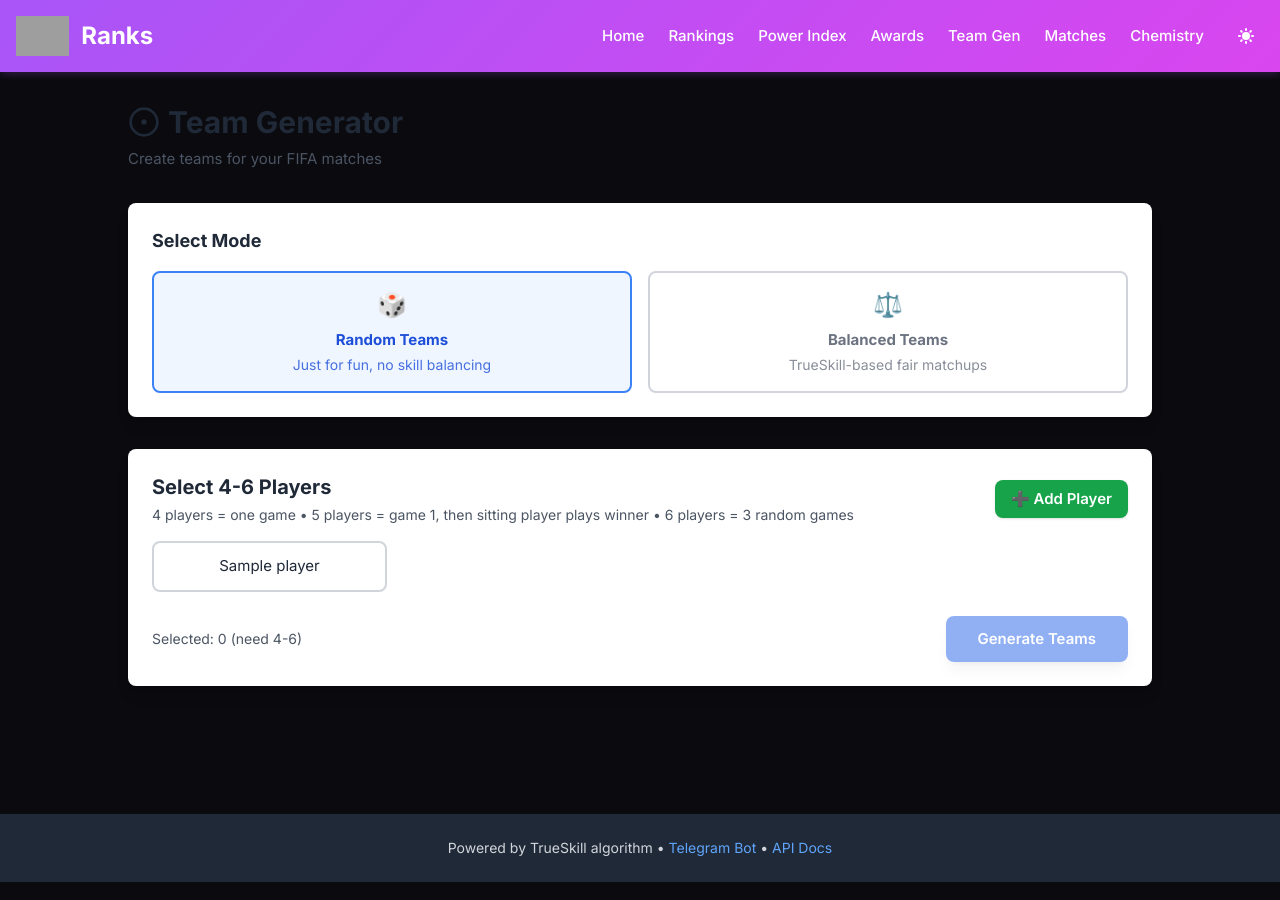
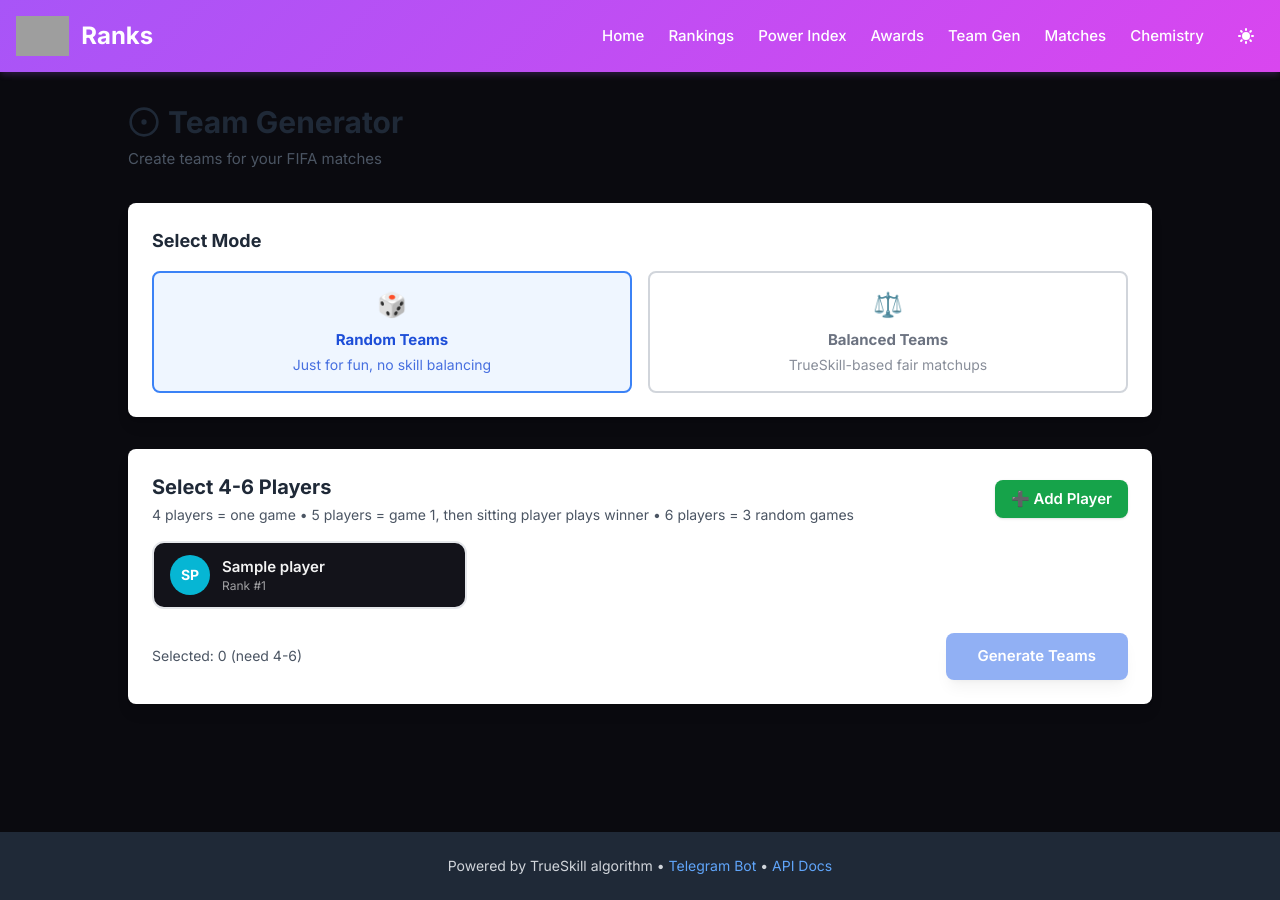
Before and after one commit to nkorobko/fifa-ranks, a FastAPI app: page /team-generator in a window 1280 px wide. Run offline with FastAPI, Linux system fonts and the light colour scheme; tables that the repository leaves empty hold one stand-in row (values such as "Sample post"); some libraries are stand-ins or nearby versions; grey boxes are pictures that could not be loaded.

Commit message:
Issue #31: Redesign player chips as avatar cards
- Add deterministic color generation from player names (13 pleasant colors)
- Display player avatars with initials in colored circles
- Show player rank as micro-stat below name
- Larger chip layout with better visual hierarchy
- Updated selected state with gradient background and glow
- Add hover effects with border color preview
- Initialize avatars on page load with correct colors for dark/light mode

```diff
--- a/backend/app/templates/team_generator.html
+++ b/backend/app/templates/team_generator.html
@@ -44,17 +44,42 @@
             </button>
         </div>
 
-        <div class="grid grid-cols-2 md:grid-cols-4 gap-3 mb-6">
+        <div class="grid grid-cols-2 md:grid-cols-3 gap-4 mb-6">
             {% for player in players %}
             <button type="button"
-                    class="player-select px-4 py-3 rounded-lg border-2 border-gray-300 dark:border-gray-600 bg-white dark:bg-gray-700 text-gray-800 dark:text-gray-100 hover:border-blue-400 dark:hover:border-blue-500 transition-all cursor-pointer"
+                    class="player-chip player-select flex items-center gap-3 px-4 py-3 rounded-xl border-2 border-gray-200 dark:border-gray-600 bg-raised hover:scale-102 transition-all cursor-pointer"
                     data-player-id="{{ player.id }}"
                     data-player-name="{{ player.name }}"
                     onclick="togglePlayerSelection(this)">
-                {{ player.name }}
+                <div class="player-avatar w-10 h-10 rounded-full flex items-center justify-center text-white font-bold text-sm flex-shrink-0"
+                     style="background-color: var(--player-color-{{ loop.index }});">
+                </div>
+                <div class="flex-1 text-left">
+                    <div class="font-semibold">{{ player.name }}</div>
+                    <div class="text-xs text-secondary">Rank #{{ loop.index }}</div>
+                </div>
             </button>
+            <style>
+                :root {
+                    --player-color-{{ loop.index }}: {{ ['#ef4444', '#f97316', '#f59e0b', '#10b981', '#06b6d4', '#3b82f6', '#8b5cf6', '#d946ef', '#ec4899', '#14b8a6', '#84cc16', '#6366f1', '#a855f7'][loop.index0 % 13] }};
+                }
+            </style>
             {% endfor %}
         </div>
+
+        <script>
+            // Initialize player avatars with initials
+            document.addEventListener('DOMContentLoaded', () => {
+                document.querySelectorAll('.player-chip').forEach(chip => {
+                    const name = chip.dataset.playerName;
+                    const avatar = chip.querySelector('.player-avatar');
+                    avatar.textContent = getPlayerInitials(name);
+
+                    const color = getPlayerColor(name);
+                    avatar.style.backgroundColor = document.documentElement.classList.contains('dark') ? color.dark : color.light;
+                });
+            });
+        </script>
 
         <div class="flex justify-between items-center">
             <div id="selection-count" class="text-sm text-gray-600 dark:text-gray-400">
@@ -114,15 +139,19 @@
 
 <style>
     .player-select.selected {
-        border-color: #3b82f6 !important;
-        background-color: #eff6ff !important;
-        color: #1d4ed8 !important;
-        font-weight: 600 !important;
+        border-color: #667eea !important;
+        background: linear-gradient(135deg, #667eea15, #764ba215) !important;
+        box-shadow: 0 0 0 3px rgba(102, 126, 234, 0.2) !important;
+        transform: scale(1.02);
     }
     .dark .player-select.selected {
-        border-color: #60a5fa !important;
-        background-color: rgba(30, 58, 138, 0.3) !important;
-        color: #93c5fd !important;
+        border-color: #818cf8 !important;
+        background: linear-gradient(135deg, #667eea25, #764ba225) !important;
+        box-shadow: 0 0 0 3px rgba(129, 140, 248, 0.3) !important;
+    }
+
+    .player-chip:hover:not(.selected) {
+        border-color: #667eea50 !important;
     }
 
     .mode-btn {
@@ -152,6 +181,43 @@
     const selectedPlayers = new Set();
     const playerNames = new Map();
     let currentMode = 'random'; // 'random' or 'balanced'
+
+    // Generate deterministic color from player name
+    function getPlayerColor(name) {
+        let hash = 0;
+        for (let i = 0; i < name.length; i++) {
+            hash = name.charCodeAt(i) + ((hash << 5) - hash);
+        }
+
+        // Predefined pleasant colors for light and dark mode
+        const colors = [
+            { light: '#ef4444', dark: '#f87171', name: 'red' },      // Red
+            { light: '#f97316', dark: '#fb923c', name: 'orange' },   // Orange
+            { light: '#f59e0b', dark: '#fbbf24', name: 'amber' },    // Amber
+            { light: '#84cc16', dark: '#a3e635', name: 'lime' },     // Lime
+            { light: '#10b981', dark: '#34d399', name: 'emerald' },  // Emerald
+            { light: '#14b8a6', dark: '#2dd4bf', name: 'teal' },     // Teal
+            { light: '#06b6d4', dark: '#22d3ee', name: 'cyan' },     // Cyan
+            { light: '#3b82f6', dark: '#60a5fa', name: 'blue' },     // Blue
+            { light: '#6366f1', dark: '#818cf8', name: 'indigo' },   // Indigo
+            { light: '#8b5cf6', dark: '#a78bfa', name: 'violet' },   // Violet
+            { light: '#a855f7', dark: '#c084fc', name: 'purple' },   // Purple
+            { light: '#d946ef', dark: '#e879f9', name: 'fuchsia' },  // Fuchsia
+            { light: '#ec4899', dark: '#f472b6', name: 'pink' },     // Pink
+        ];
+
+        const index = Math.abs(hash) % colors.length;
+        return colors[index];
+    }
+
+    // Get player initials
+    function getPlayerInitials(name) {
+        const parts = name.trim().split(/\s+/);
+        if (parts.length === 1) {
+            return parts[0].substring(0, 2).toUpperCase();
+        }
+        return (parts[0][0] + parts[parts.length - 1][0]).toUpperCase();
+    }
 
     function setMode(mode) {
         currentMode = mode;
```
